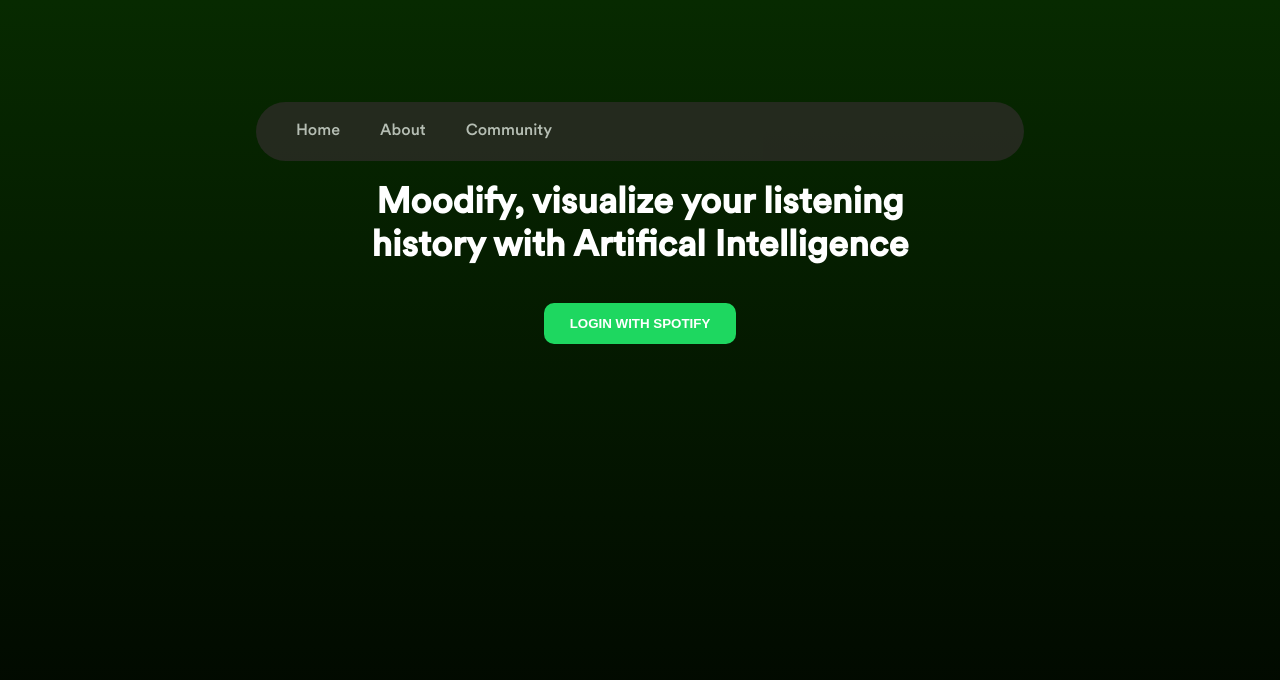
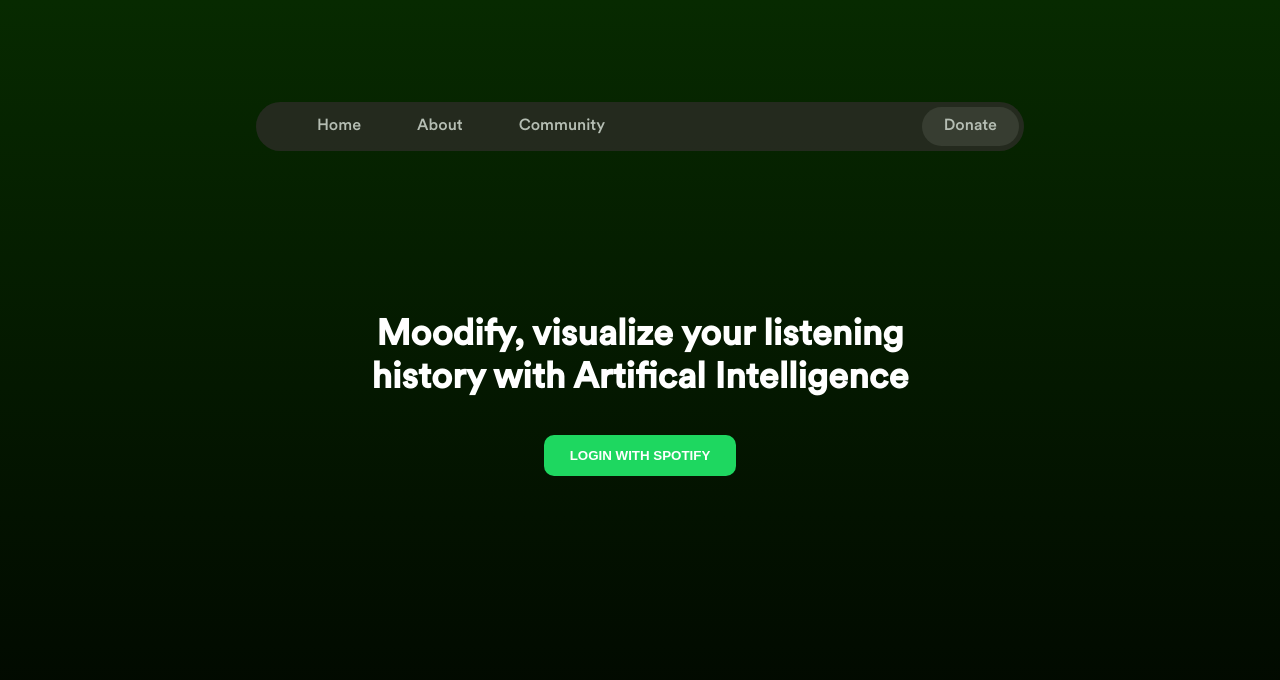
Before and after one commit to leonatajeff/moodify, a React (Create React App) app in the folder client/: page / in a window 1280 px wide. Shown: the top 680 px of the page. Built offline with nearby package versions, Linux system fonts and the light colour scheme.

Commit message:
Add dono and update styling

```diff
--- a/client/src/App.css
+++ b/client/src/App.css
@@ -1,7 +1,14 @@
+header {
+  display: flex;
+  justify-content: space-between;
+  align-items: center;
+  padding: 30px 10%;
+}
+
 .navbar {
+  display: flex;
   margin-top: 102px;
   border-radius: 36px;
-  padding: 20px;
   background: #312d2b;
   opacity: 70%;
   color: #fff;
@@ -9,12 +16,29 @@
   text-decoration: none;
   margin-left: 20%;
   margin-right: 20%;
+  padding: 5px;
+}
+
+.navbar-text {
+  padding-top: 10px;
+}
+
+.donate {
+    width:  100vh;
+    display: flex;
+    justify-content: flex-end;
+}
+
+.donate-button {
+  background: #4c4846;
+  border-radius: 36px;
+  padding: 10px 22px 10px 22px;
 }
 
 .moodify-header {
   max-width: 670px;
   height: 98px;
-  padding-top: 22px;
+  padding-top: 164px;
   font-size: 36px;
   margin: 0;
   margin-left: 27%;
--- a/client/src/components/Navbar.js
+++ b/client/src/components/Navbar.js
@@ -4,9 +4,14 @@
 export default function Navbar() {
   return (
     <div className="navbar">
-      <NavLink to="/">Home</NavLink>
-      <NavLink to="/About">About</NavLink>
-      <NavLink to="/Community">Community</NavLink>
+      <div className="navbar-text">
+        <NavLink to="/">Home</NavLink>
+        <NavLink to="/About">About</NavLink>
+        <NavLink to="/Community">Community</NavLink>
+      </div>
+      <div className="donate">
+        <NavLink className="donate-button" to="/Donate">Donate</NavLink>
+      </div>
     </div>
   );
 }
--- a/client/src/index.css
+++ b/client/src/index.css
@@ -53,8 +53,7 @@
     "Segoe UI", "Roboto", "Oxygen", "Ubuntu", "Cantarell", "Fira Sans",
     "Droid Sans", "Helvetica Neue", sans-serif;
   text-decoration: none;
-  margin-left: 20px;
-  margin-right: 20px;
+  margin-left: 56px;
   color: white;
 }
 
```
